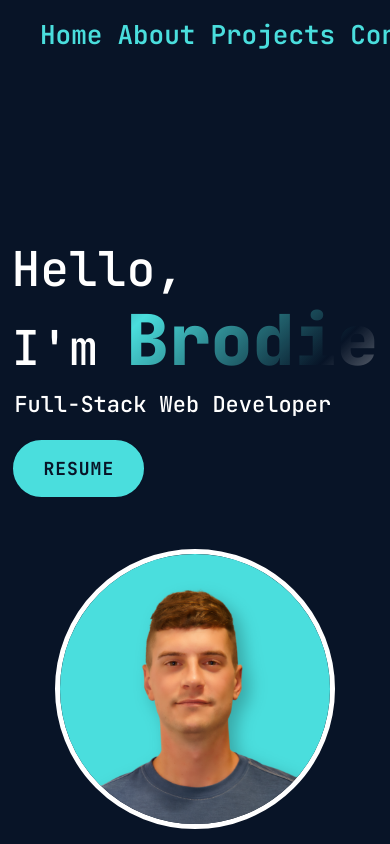
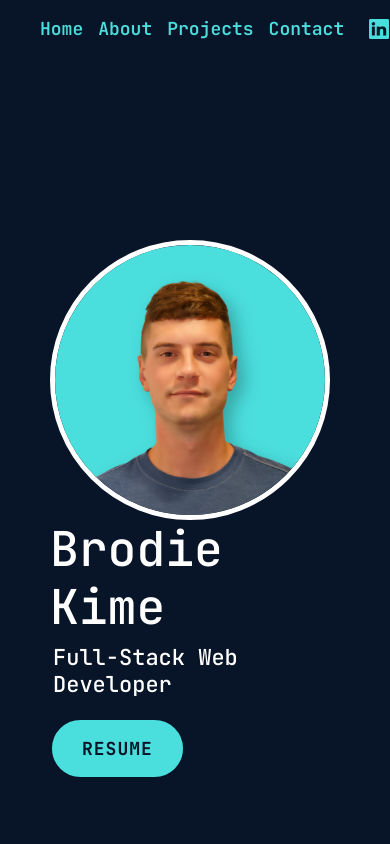
Before and after one commit to brodiekime21/portfolio, a React (Create React App) app: page / in a window 390 px wide. Shown: the top 844 px of the page. Built offline with nearby package versions, Linux system fonts and the light colour scheme.

Commit message:
rearranging intro

```diff
--- a/src/App.js
+++ b/src/App.js
@@ -20,7 +20,9 @@ const App = () => {
 
   return (
     <div>
+      <div id="navbar">
       <Navbar scrollPosition={scrollPosition} />
+      </div>
       <div id="home">
         <Home />
       </div>
--- a/src/components/Home.js
+++ b/src/components/Home.js
@@ -5,10 +5,14 @@ import { Button } from "react-bootstrap";
     <div className="home-container"
     >
       <div className="text-container">
-        <h1 className="">
-          <div>Hello,</div>{" "}
+      <img
+        className="linkedin-pic"
+        src={require("../images/linkedin-pic.png")}
+        alt="Brodie Kime, business headshot"
+      />
+        <h1>
           <div>
-            I'm <span>Brodie</span>
+           Brodie Kime
           </div>{" "}
           <div id="full-stack">Full-Stack Web Developer</div>
         </h1>
@@ -20,11 +24,6 @@ import { Button } from "react-bootstrap";
           Resume
         </Button>
       </div>
-      <img
-        className="linkedin-pic"
-        src={require("../images/linkedin-pic.png")}
-        alt="Brodie Kime, business headshot"
-      />
     </div>
   );
 }
--- a/src/components/Navbar.js
+++ b/src/components/Navbar.js
@@ -6,7 +6,7 @@ function Navbar({ scrollPosition }) {
 
 
   useEffect(() => {
-    setShowColumnLayout(scrollPosition >= 200);
+    setShowColumnLayout(scrollPosition >= 140);
   }, [scrollPosition]);
 
   const toggleMenu = () => {
@@ -14,9 +14,7 @@ function Navbar({ scrollPosition }) {
   };
 
   return (
-    <nav id="navbar" className={showColumnLayout ? 'column-layout' : ''}>
-
-
+    <nav className={showColumnLayout ? 'column-layout' : ''}>
       <button
         id="hamburger-menu"
         className={`hamburger ${showColumnLayout ? '' : 'hidden'}`}
--- a/src/index.css
+++ b/src/index.css
@@ -7,16 +7,11 @@
   justify-content: center;
 } */
 
-body::-webkit-scrollbar {
-  width: 0;
-  background: transparent;
-}
 
 body {
   color: white;
   margin: 0px;
   max-width: 1150px;
-
   font-family: 'JetBrains Mono', monospace;
   font-size: 16px;
   font-weight: 500;
@@ -28,26 +23,15 @@ body {
   overflow: auto;
 }
 
-#home,
-#about,
-#projects {
-  min-height: 400px;
+body::-webkit-scrollbar {
+  width: 0;
+  background: transparent;
 }
-
 ::selection {
   background: rgba(74, 222, 222, 0.5 );
 }
 
 /* !!!NAVBAR CSS STYLING!!!!!!!!!!!!!!!!!!!!!!!!!!!!!!!!!!!!!!!!!!!!!!!!!!!!!!!!!!!!!!!!!!!!!!!!!!!!!!!!!!!!!!!!!!!!!! */
-
-#logo {
-  width: 140px;
-  margin-top: 10px;
-}
-
-#logo:hover, #logo:focus {
-  filter: brightness(0) invert(1);
-}
 
 #navbar {
   color: #4adedd;
@@ -56,20 +40,11 @@ body {
   padding-left: 25px;
   position: fixed;
   top: 0;
-  left: 0;
   z-index: 100;
-  transition: all 0.3s ease-in-out;
 }
 
 #navbar-right {
   display: flex;
-  align-items: center;
-}
-
-.nav-links {
-  font-size: 26px;
-  margin-left: 15px;
-  font-weight: 600;
 }
 
 .nav-links:hover, .nav-links:focus{
@@ -79,6 +54,12 @@ body {
 #linkedin-github-navbar {
   display: flex;
   margin-left: 15px;
+}
+
+.nav-links {
+  font-size: 26px;
+  margin-left: 15px;
+  font-weight: 600;
 }
 
 .personal-links{
@@ -94,21 +75,9 @@ body {
   margin-right: 6px;
 }
 
-
 .personal-links:hover, .personal-links:focus{
   filter: brightness(0) invert(1);
 }
-
-/* !!!HAMBURGER/COLUMN CSS STYLING!!!!!!!!!!!!!!!!!!!!!!!!!!!!!!!!!!!!!!!!!!!!!!!!!!!!!!!!!!!!!!!!!!!!!!!!!!!!!!!!!!!!!!!!! */
-
-#hamburger-menu:hover {
-  color: white;
-}
-
-
-
-
-
 
 /* !!!HOME CSS STYLING!!!!!!!!!!!!!!!!!!!!!!!!!!!!!!!!!!!!!!!!!!!!!!!!!!!!!!!!!!!!!!!!!!!!!!!!!!!!!!!!!!!!!!!!!!!!!!!!! */
 
@@ -125,8 +94,9 @@ body {
 
 .home-container {
     display: flex;
-    justify-content: flex-end;
-    align-items: center;
+    flex-direction: column;
+    padding: 0px;
+    justify-content: center;
     padding: 0 50px;
     max-width: 1000px;
     gap: 50px;
@@ -175,7 +145,6 @@ body {
   border: 2px solid #081427;
   border-radius: 50px;
   padding: 15px 30px;
-  text-align: center;
   text-transform: uppercase;
   font-size: 18px;
   font-weight: bold;
@@ -440,38 +409,7 @@ em {
   border: 2px solid #4adedd;
 }
 
-.column-layout #navbar-right {
-  flex-direction: column;
-  display: none;
-}
 
-.column-layout .nav-links,
-.column-layout .personal-links {
-  margin-left: 0;
-  margin-bottom: 15px;
-}
-
-.column-layout #linkedin-github-navbar,
-.column-layout #main-links{
-  display: flex;
-  flex-direction: column;
-  margin-left: 0;
-}
-
-.column-layout #linkedin-github-navbar .personal-links {
-  margin-top: 15px;
-}
-
-.column-layout .nav-links,
-.column-layout .personal-links {
-  text-align: right;
-  align-self: flex-end;
-}
-
-.column-layout .logo{
-  display: flex;
-  align-items: flex-start;
-}
 
 #samplewav {
   display: flex !important;
@@ -512,9 +450,72 @@ em {
   width: 23vw;
 }
 
+/* !!!FOOTER CSS STYLING!!!!!!!!!!!!!!!!!!!!!!!!!!!!!!!!!!!!!!!!!!!!!!!!!!!!!!!!!!!!!!!!!!!!!!!!!!!!!!!!!!!!!!!!!!!!!!!!!! */
+
+#footer-links{
+  margin-bottom: 10px;
+  display: flex;
+  color: #4adedd;
+}
+
+.footer-link {
+  margin: 0px 10px;
+}
+
+#footer{
+  display: flex;
+  flex-direction: column;
+  align-items: center;
+  margin-bottom: 12px;
+}
+
+/* !!!HAMBURGER/COLUMN CSS STYLING!!!!!!!!!!!!!!!!!!!!!!!!!!!!!!!!!!!!!!!!!!!!!!!!!!!!!!!!!!!!!!!!!!!!!!!!!!!!!!!!!!!!!!!!! */
+
+.column-layout #hamburger-menu {
+  display: block;
+}
+
+.column-layout #navbar-right {
+  flex-direction: column;
+  display: none;
+}
+
+.column-layout .nav-links,
+.column-layout .personal-links {
+  margin-left: 0;
+  margin-bottom: 15px;
+}
+
+.column-layout #linkedin-github-navbar,
+.column-layout #main-links{
+  display: flex;
+  flex-direction: column;
+  margin-left: 0;
+}
+
+.column-layout #linkedin-github-navbar .personal-links {
+  margin-top: 15px;
+}
+
+.column-layout .nav-links,
+.column-layout .personal-links {
+  text-align: right;
+  align-self: flex-end;
+}
+
+.column-layout .logo{
+  display: flex;
+  align-items: flex-start;
+}
+
+#hamburger-menu:hover {
+  color: white;
+}
+
 .hamburger {
   font-size: 36px;
   background-color: transparent;
+  color:#4adedd;
   border: none;
   cursor: pointer;
   outline: none;
@@ -536,31 +537,6 @@ em {
   padding: 10px;
 }
 
-.column-layout #hamburger-menu {
-  display: block;
-}
-
-
-
-/* !!!FOOTER CSS STYLING!!!!!!!!!!!!!!!!!!!!!!!!!!!!!!!!!!!!!!!!!!!!!!!!!!!!!!!!!!!!!!!!!!!!!!!!!!!!!!!!!!!!!!!!!!!!!!!!!! */
-
-#footer-links{
-  margin-bottom: 10px;
-  display: flex;
-  color: #4adedd;
-}
-
-.footer-link {
-  margin: 0px 10px;
-}
-
-#footer{
-  display: flex;
-  flex-direction: column;
-  align-items: center;
-  margin-bottom: 12px;
-}
-
 
 
 /* !!!MEDIA QUERIES CSS!!!!!!!!!!!!!!!!!!!!!!!!!!!!!!!!!!!!!!!!!!!!!!!!!!!!!!!!!!!!!!!!!!!!!!!!!!!!!!!!!!!!!!! */
@@ -574,8 +550,29 @@ em {
 
 @media (max-width: 991px) {
 
-  /* need to make navbar change to hamburger-menu here */
+  #linkedin-github-navbar {
+    display: flex;
+    margin-left: 15px;
+  }
 
+  .nav-links {
+    font-size: 18px;
+    margin-left: 15px;
+    font-weight: 600;
+  }
+
+  .personal-links{
+    font-size: 12px;
+    margin-left: 10px;
+    display: flex;
+    align-items: center;
+  }
+
+  .icons {
+    width: 20px;
+    height: 20px;
+    margin-right: 6px;
+  }
 
 
 }
@@ -583,10 +580,7 @@ em {
 
 @media (max-width: 767px) {
 
-.home-container {
-  flex-direction: column;
-  padding: 0px;
-}
+
 
 
 
```
